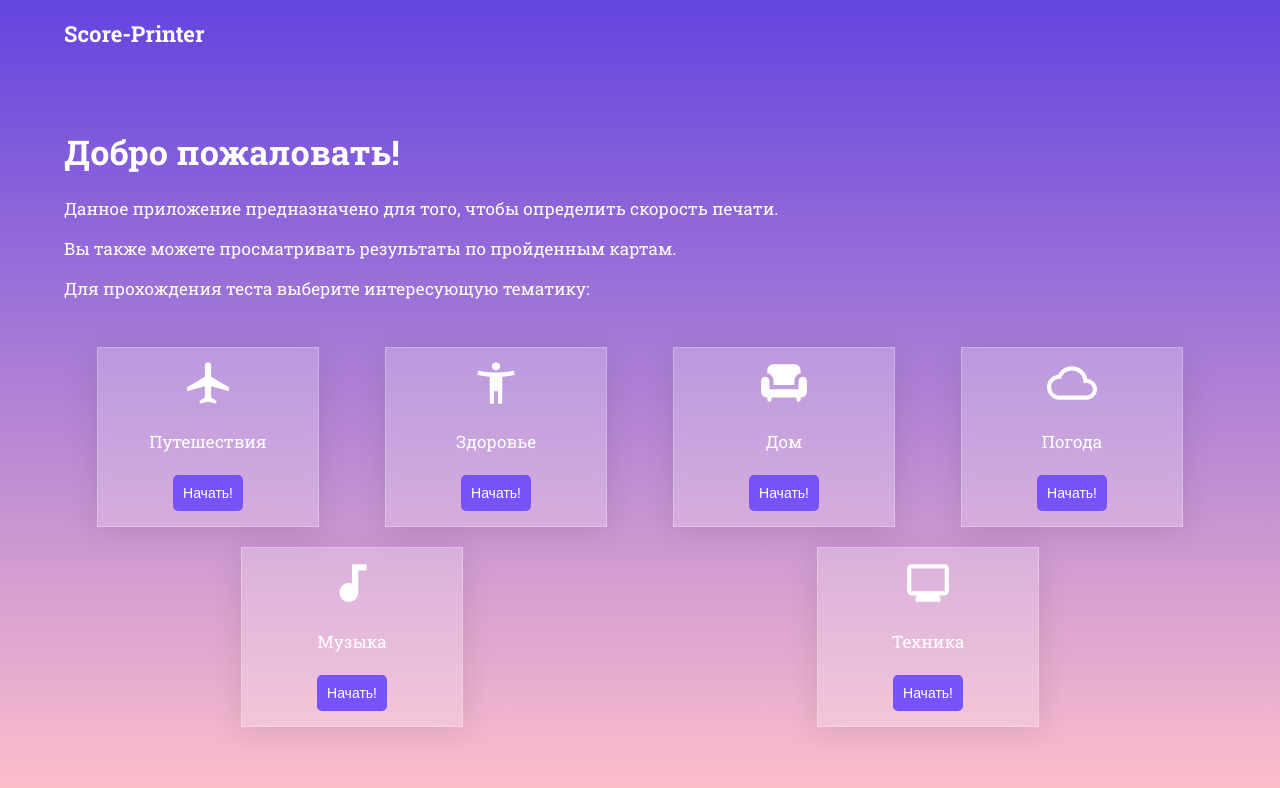
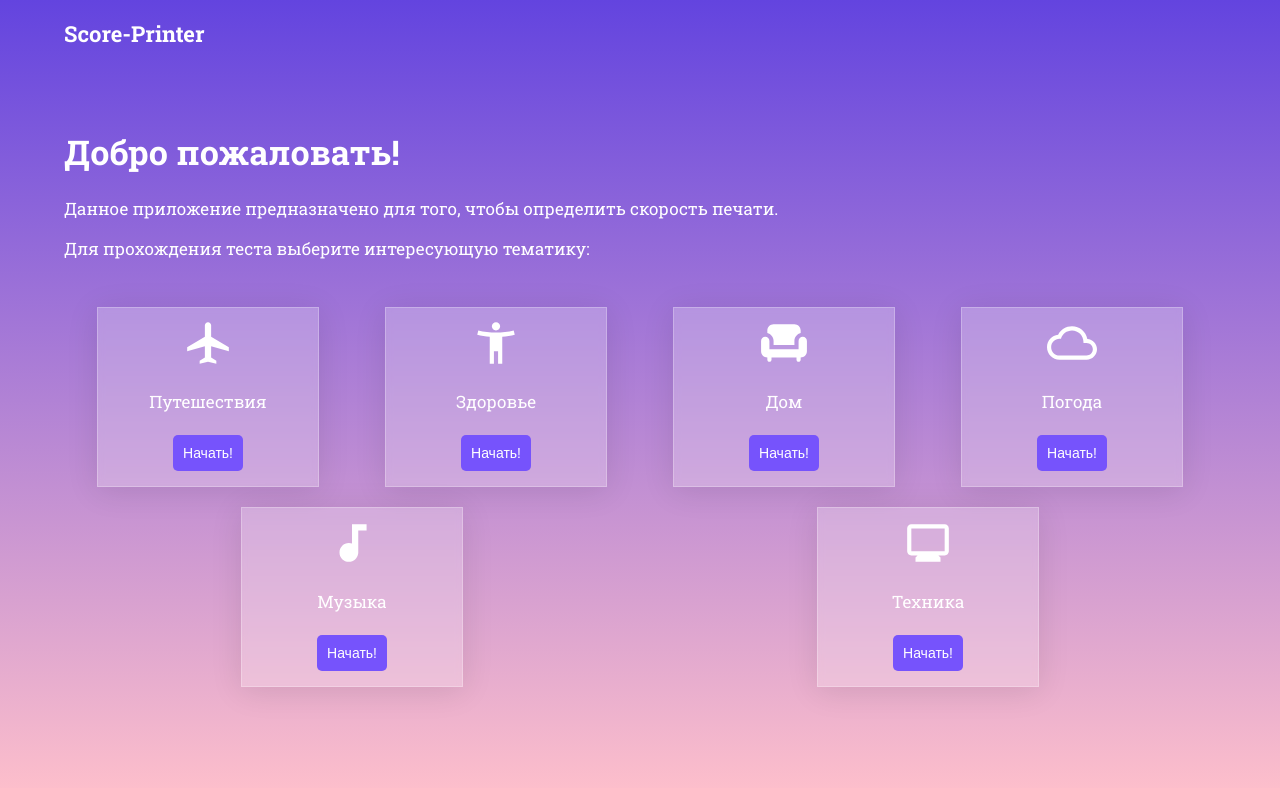
Before and after one commit to f3ll3n/Score-printing, a React (Create React App) app: page / in a window 1280 px wide. Shown: the top 788 px of the page. Built offline with nearby package versions, Linux system fonts and the light colour scheme.

Commit message:
text fix

```diff
--- a/src/containers/MainBlock/MainBlock.tsx
+++ b/src/containers/MainBlock/MainBlock.tsx
@@ -7,7 +7,7 @@ export const MainBlock = () => {
     <div className={styles.root}>
         <h1>Добро пожаловать!</h1>
         <p>Данное приложение предназначено для того, чтобы определить скорость печати.</p>
-        <p>Вы также можете просматривать результаты по пройденным картам.</p>
+        {/* <p>Вы также можете просматривать результаты по пройденным картам.</p> */}
         <p>Для прохождения теста выберите интересующую тематику:</p>
         <div className={styles.select_block}>
             {cardData.map((card, id) => {
```
